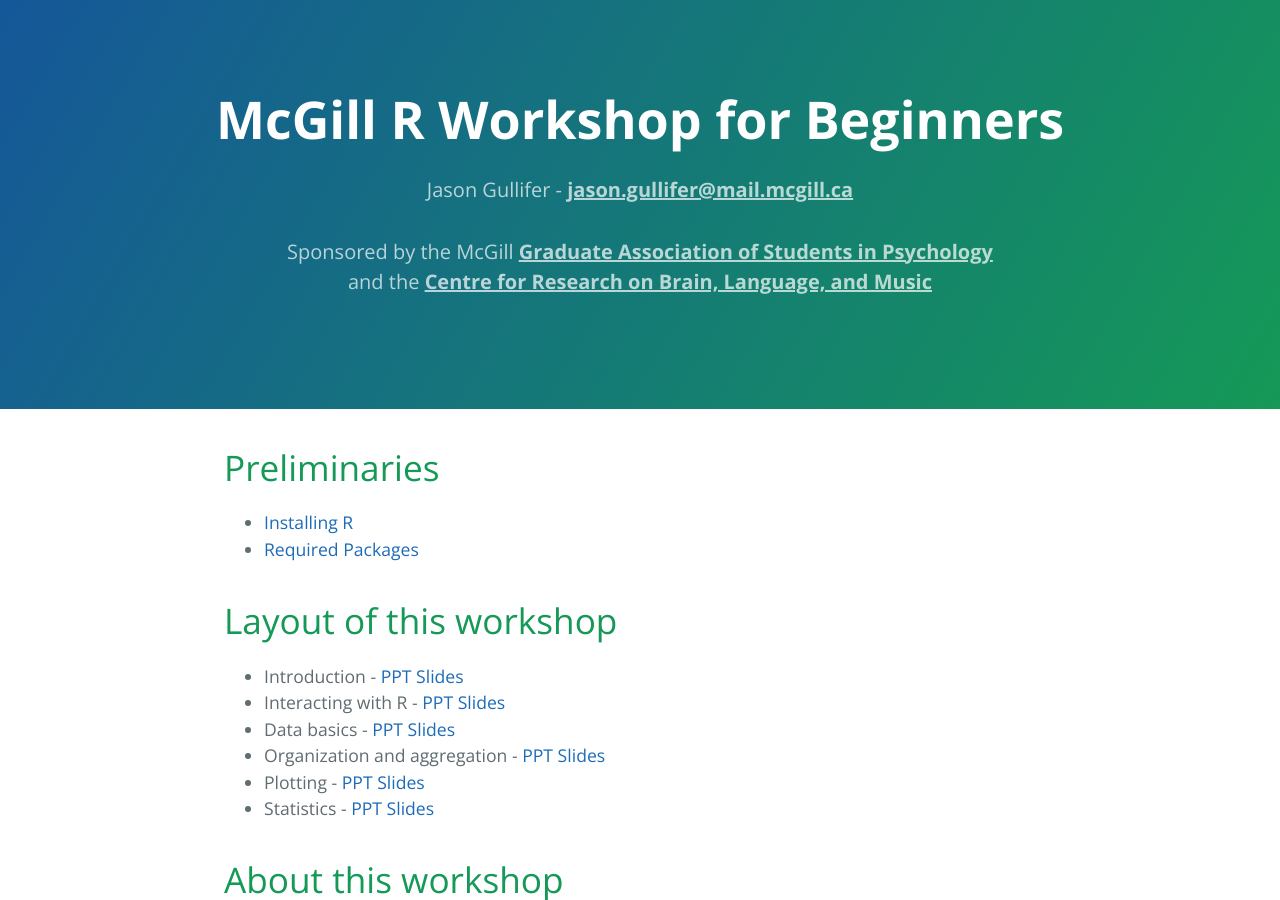
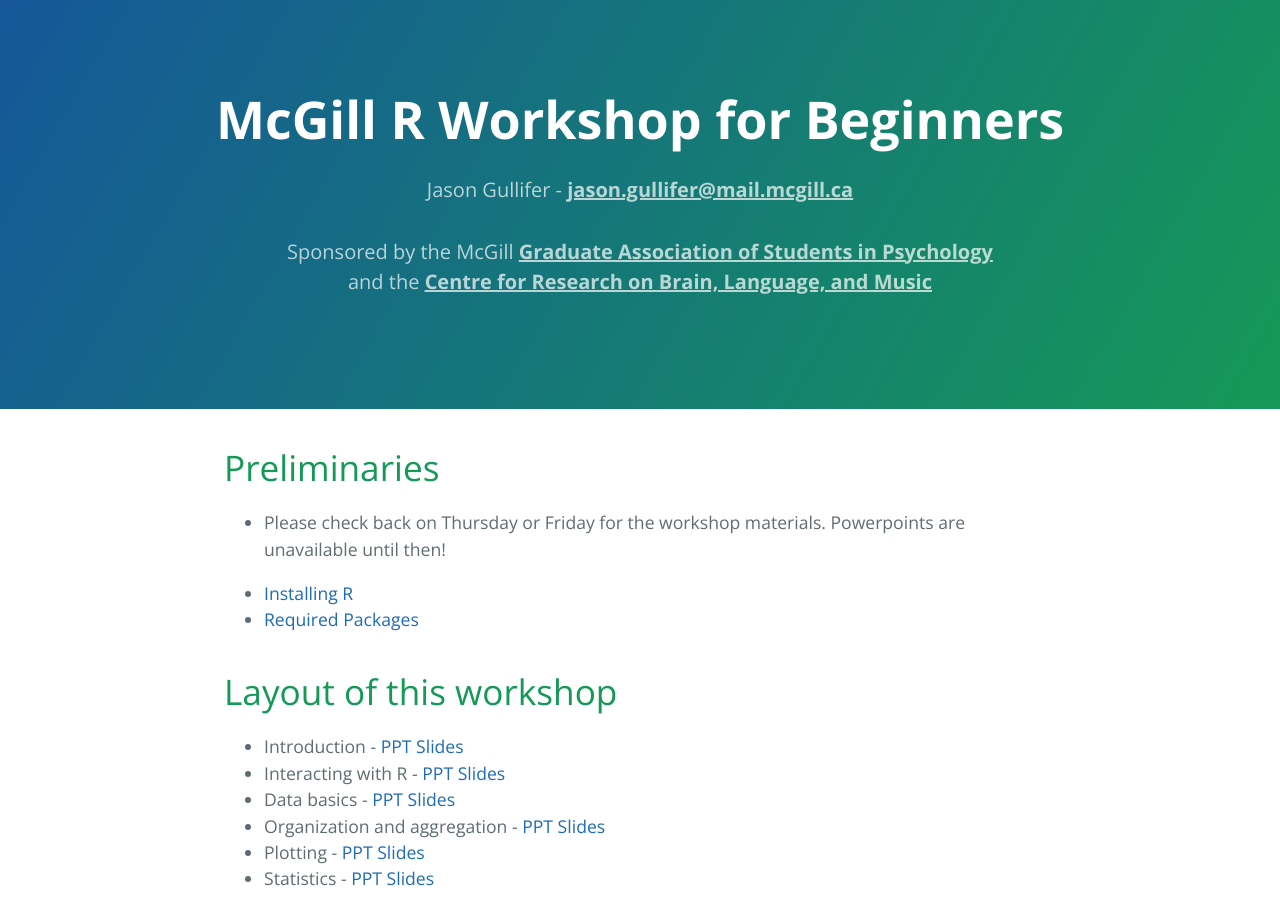
Before and after one commit to jasongullifer/rworkshop, a Jekyll site: the page built from docs/index.md, in a window 1280 px wide and 900 px high. Built offline with Jekyll 4.4.1, drawn with Linux system fonts in a browser that asks for light colours.

Commit message:
added sponsor and more datasets

```diff
--- a/docs/index.md
+++ b/docs/index.md
@@ -6,6 +6,8 @@
 
 Preliminaries
 =============
+
+- Please check back on Thursday or Friday for the workshop materials. Powerpoints are unavailable until then!
 
 - [Installing R](install.html)
 - [Required Packages](install.html#Packages)
```
